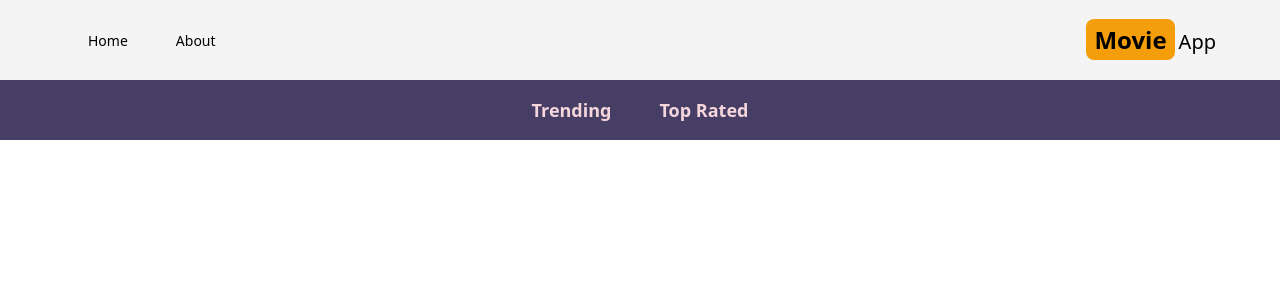
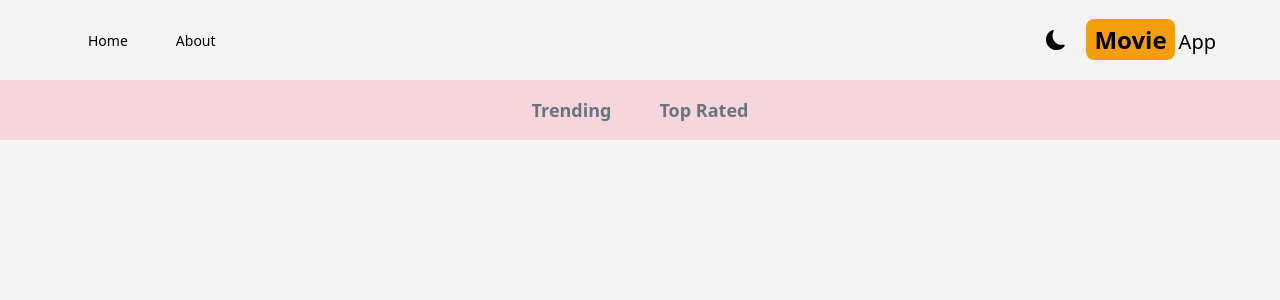
Before and after one commit to ozgeozkaraa01/movie-app, a Next.js app: page / in a window 1280 px wide. Shown: the top 300 px of the page. Built offline with nearby package versions, Linux system fonts and the light colour scheme.

Commit message:
feat: implementing Dark mode to application

```diff
--- /dev/null
+++ b/components/DarkModeSwitch.jsx
@@ -0,0 +1,30 @@
+"use client";
+import { MdLightMode } from "react-icons/md";
+import { BsFillMoonFill } from "react-icons/bs";
+import { useTheme } from "next-themes";
+import { useEffect, useState } from "react";
+
+export default function DarkModeSwitch() {
+  const { systemTheme, theme, setTheme } = useTheme();
+  const [mounted, setMounted] = useState(false);
+
+  useEffect(() => setMounted(true), []);
+
+  const currentTheme = theme === "system" ? systemTheme : theme;
+  return (
+    <>
+      {mounted &&
+        (currentTheme === "dark" ? (
+          <MdLightMode
+            className="text-xl cursor-pointer hover:text-amber-500"
+            onClick={() => setTheme("light")}
+          />
+        ) : (
+          <BsFillMoonFill
+            className="text-xl cursor-pointer hover:text-amber-500"
+            onClick={() => setTheme("dark")}
+          />
+        ))}
+    </>
+  );
+}
--- a/components/Header.jsx
+++ b/components/Header.jsx
@@ -3,6 +3,7 @@ import { AiFillHome } from "react-icons/ai";
 import { BsFillInfoCircleFill } from "react-icons/bs";
 import Link from "next/link";
 import MenuItem from "./MenuItem";
+import DarkModeSwitch from "./DarkModeSwitch";
 
 const Header = () => {
   return (
@@ -12,6 +13,7 @@ const Header = () => {
         <MenuItem title="About" address="/about" Icon={BsFillInfoCircleFill} />
       </div>
       <div className="flex items-center space-x-5">
+        <DarkModeSwitch />
         <Link href="/">
           <h2 className="text-2xl">
             <span className="font-bold bg-amber-500 py-1 px-2 rounded-lg mr-1">
--- a/components/Navbar.jsx
+++ b/components/Navbar.jsx
@@ -3,7 +3,7 @@ import NavbarItem from "./NavbarItem";
 
 const Navbar = () => {
   return (
-    <div className="flex justify-center bg-[#473e66] lg:text-lg p-4">
+    <div className="flex justify-center bg-[#f5d7db] dark:bg-[#473e66] lg:text-lg p-4">
       <NavbarItem title="Trending" param="fetchTrending" />
       <NavbarItem title="Top Rated" param="fetchTopRated" />
     </div>
--- a/components/NavbarItem.jsx
+++ b/components/NavbarItem.jsx
@@ -8,7 +8,7 @@ const NavbarItem = ({ title, param }) => {
   return (
     <div>
       <Link
-        className={`m-4 text-[#f5d7db] font-semibold p-2 ${
+        className={`m-4 dark:text-[#f5d7db] text-gray-500 font-semibold p-2 ${
           genre &&
           genre === param &&
           "underline underline-offset-8 decoration-4  decoration-amber-500 rounded-xl"
--- a/package.json
+++ b/package.json
@@ -12,6 +12,7 @@
     "eslint": "8.47.0",
     "eslint-config-next": "13.4.19",
     "next": "13.4.19",
+    "next-themes": "^0.2.1",
     "react": "18.2.0",
     "react-dom": "18.2.0",
     "react-icons": "^4.10.1"
--- a/pages/_app.js
+++ b/pages/_app.js
@@ -1,7 +1,12 @@
-import '../styles/globals.css'
+import "../styles/globals.css";
+import { ThemeProvider } from "next-themes";
 
 function MyApp({ Component, pageProps }) {
-  return <Component {...pageProps} />
+  return (
+    <ThemeProvider enableSystem={true} attribute="class">
+      <Component {...pageProps} />
+    </ThemeProvider>
+  );
 }
 
-export default MyApp
+export default MyApp;
--- a/pages/index.js
+++ b/pages/index.js
@@ -4,7 +4,7 @@ import Navbar from "../components/Navbar";
 
 export default function Home() {
   return (
-    <div className="bg-zinc-100">
+    <div className="dark:bg-gray-900 bg-zinc-100 w-screen overflow-y-scroll h-screen">
       <Head>
         <title>Next Movie App</title>
         <meta name="description" content="created by Özgenur Özkara" />
--- a/tailwind.config.js
+++ b/tailwind.config.js
@@ -1,5 +1,6 @@
 /** @type {import('tailwindcss').Config} */
 module.exports = {
+  darkMode: "class",
   content: [
     "./app/**/*.{js,ts,jsx,tsx,mdx}",
     "./pages/**/*.{js,ts,jsx,tsx,mdx}",
```
Also changed, not shown: 1 other file (tests, documents, lock files or other folders).
